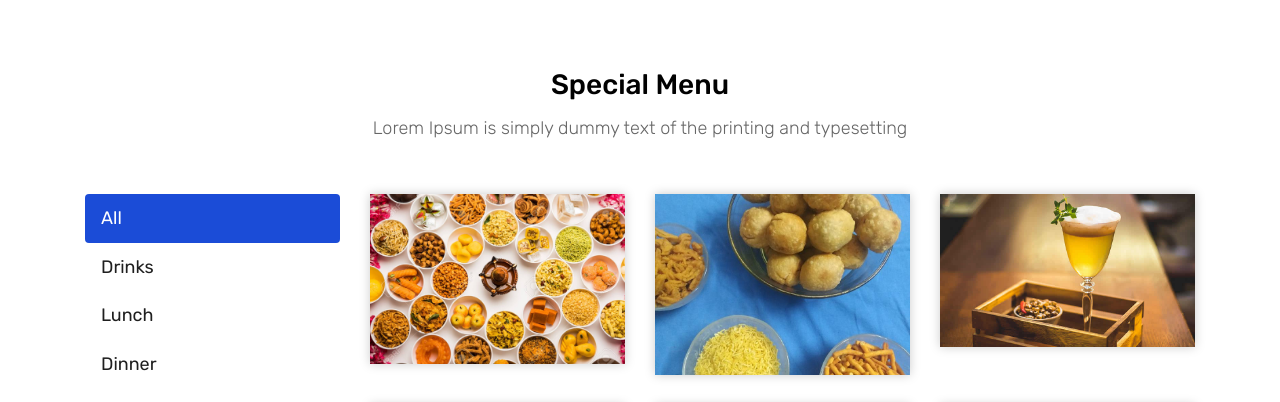
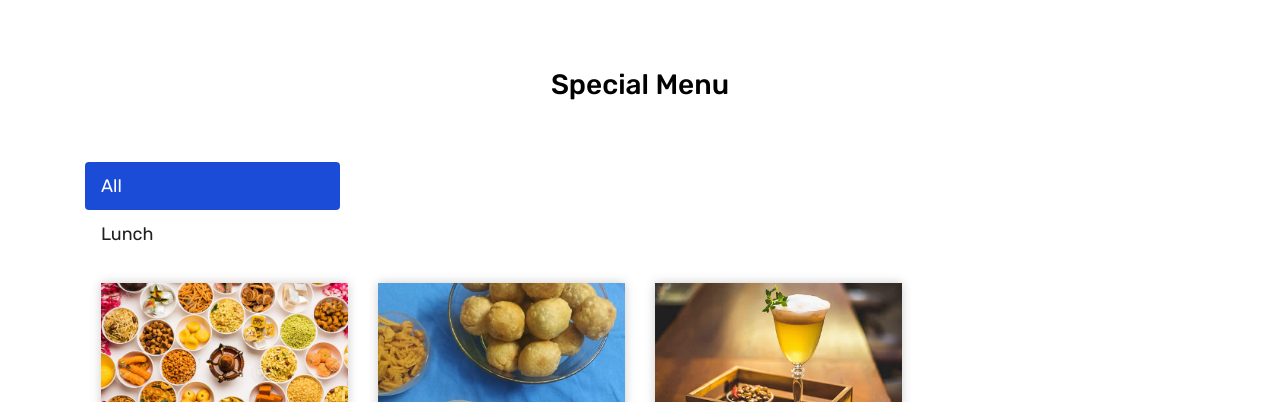
Before and after one commit to Kushagra9/OMSaiRamGruhUdhyog-REPO, a plain HTML site: page SaiRamGruhdhyog/index.html in a window 1280 px wide. Shown: the part 1643-2045 px from the top of the page. Drawn offline with Linux system fonts and the light colour scheme.

Commit message:
Modified index file removed 2 menu  options

```diff
--- a/SaiRamGruhdhyog/index.html
+++ b/SaiRamGruhdhyog/index.html
@@ -151,7 +151,7 @@
 				<div class="col-lg-12">
 					<div class="heading-title text-center">
 						<h2>Special Menu</h2>
-						<p>Lorem Ipsum is simply dummy text of the printing and typesetting</p>
+						<p></p>
 					</div>
 				</div>
 			</div>
@@ -160,9 +160,9 @@
 				<div class="col-3">
 					<div class="nav flex-column nav-pills" id="v-pills-tab" role="tablist" aria-orientation="vertical">
 						<a class="nav-link active" id="v-pills-home-tab" data-toggle="pill" href="#v-pills-home" role="tab" aria-controls="v-pills-home" aria-selected="true">All</a>
-						<a class="nav-link" id="v-pills-profile-tab" data-toggle="pill" href="#v-pills-profile" role="tab" aria-controls="v-pills-profile" aria-selected="false">Drinks</a>
+						<!-- <a class="nav-link" id="v-pills-profile-tab" data-toggle="pill" href="#v-pills-profile" role="tab" aria-controls="v-pills-profile" aria-selected="false">Drinks</a> -->
 						<a class="nav-link" id="v-pills-messages-tab" data-toggle="pill" href="#v-pills-messages" role="tab" aria-controls="v-pills-messages" aria-selected="false">Lunch</</a>
-						<a class="nav-link" id="v-pills-settings-tab" data-toggle="pill" href="#v-pills-settings" role="tab" aria-controls="v-pills-settings" aria-selected="false">Dinner</a>
+						<!-- <a class="nav-link" id="v-pills-settings-tab" data-toggle="pill" href="#v-pills-settings" role="tab" aria-controls="v-pills-settings" aria-selected="false">Dinner</a> -->
 					</div>
 				</div>
 
```
